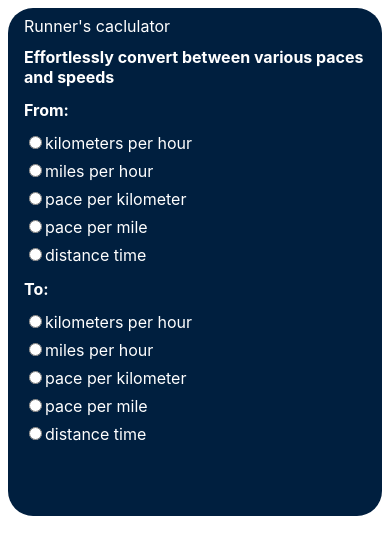
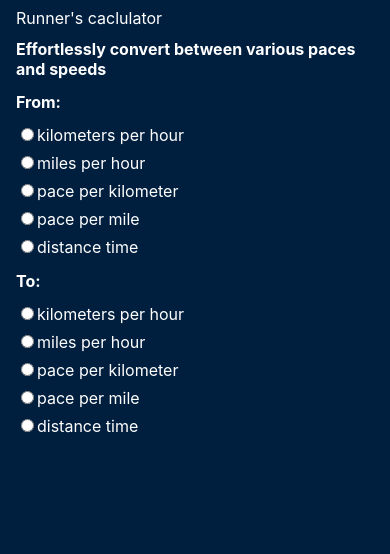
Before and after one commit to poperor/runners-calculator, a Next.js app: page / in a window 390 px wide. Shown: the top 554 px of the page. Built offline with nearby package versions, Linux system fonts and the light colour scheme.

Commit message:
resizing and stuff

```diff
--- a/components/layout/layout.module.css
+++ b/components/layout/layout.module.css
@@ -1,18 +1,14 @@
 .container {
   max-width: 36rem;
-  padding: 0 1rem;
-  margin: 1rem auto 1.5rem;
+  margin: auto;
   background-color: #001f3f;
   color: white;
-  border-radius: 25px;
-  padding-top: 1rem;
-  padding-bottom: 6rem;
+  padding: 0.5rem 1.5rem 6rem 1.5rem;
 }
 
 @media only screen and (max-width: 480px) {
   .container {
-    padding-top: 0.5rem;
-    padding-bottom: 4rem;
-    margin: 0.5rem 0.5rem 1rem 0.5rem;
+    height: 100vh;
+    padding: 0.5rem 1rem 20rem 1rem;
   }
 }
```
